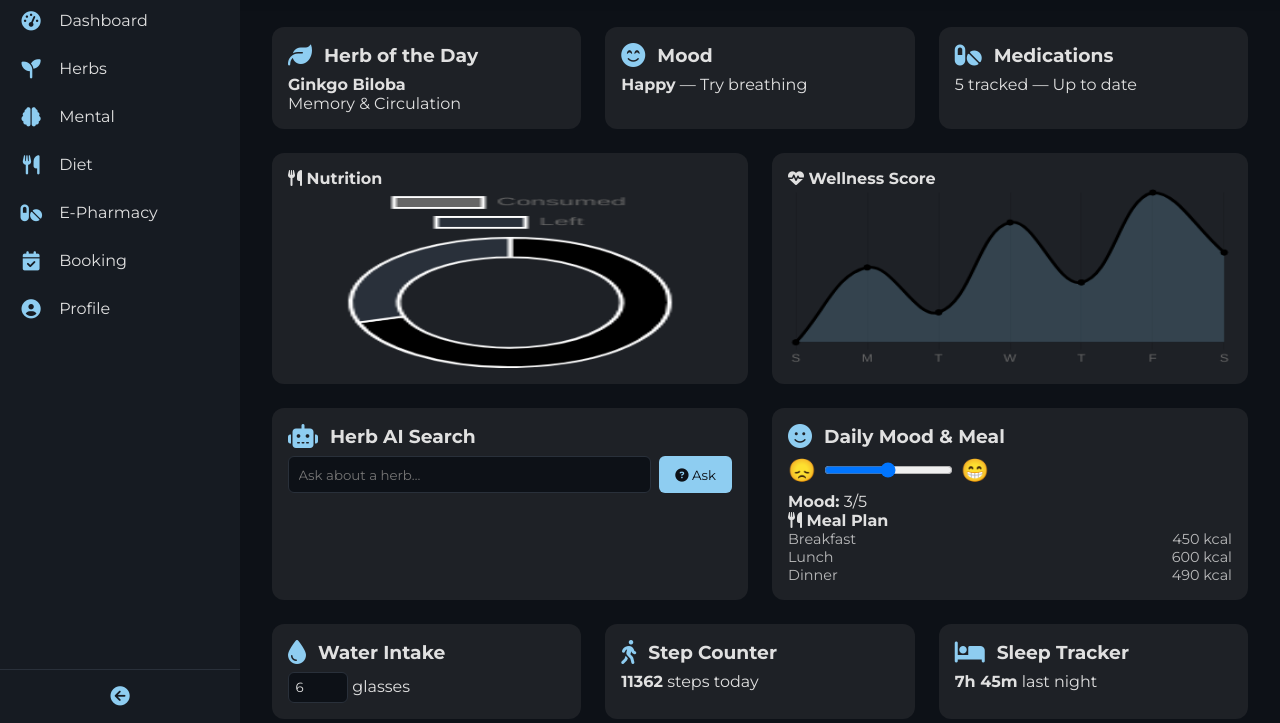
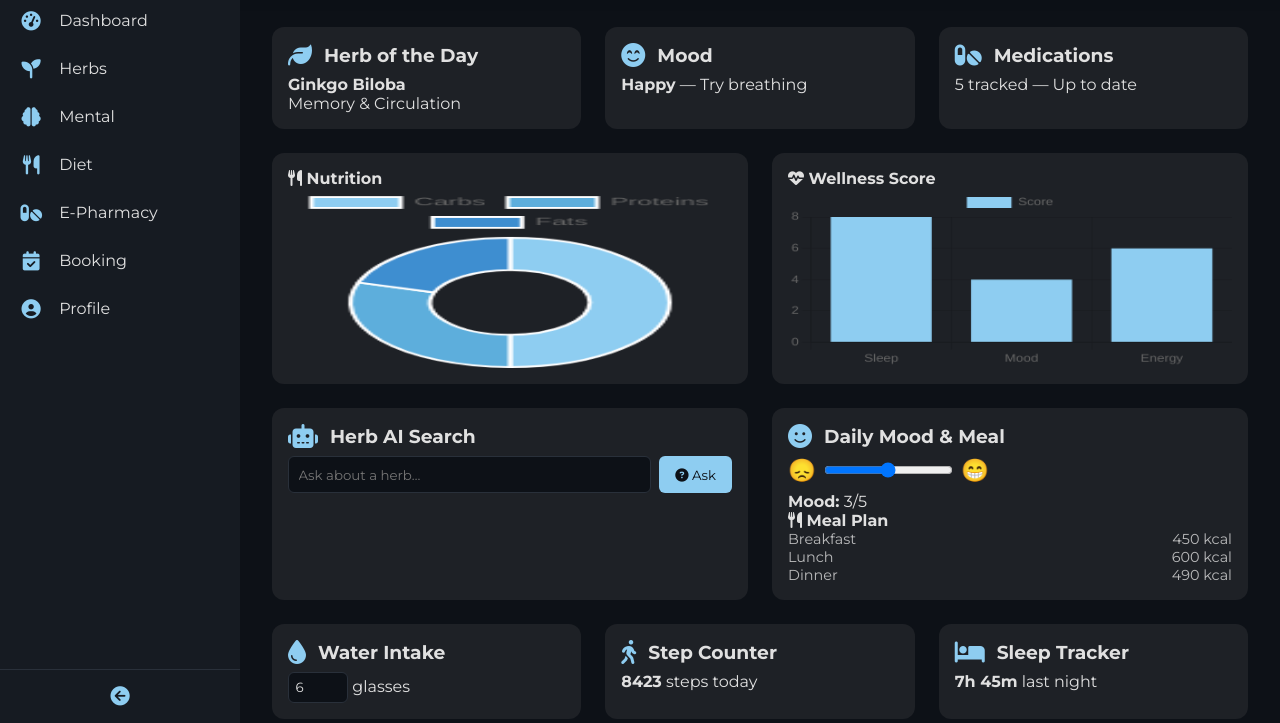
Before and after one commit to jvo-james/vitra, a plain HTML site: page dashboard.html in a window 1280 px wide. Shown: the part 77-800 px from the top of the page. Drawn offline with nearby package versions, Linux system fonts and the light colour scheme.

Commit message:
Update dashboard.html

```diff
--- a/dashboard.html
+++ b/dashboard.html
@@ -216,6 +216,64 @@
       </div>
     </div>
   </div>
+<script>
+  // Sidebar toggle
+  document.getElementById("toggleSidebarBtn").onclick = () => {
+    document.getElementById("sidebar").classList.toggle("collapsed");
+  };
+
+  // Theme toggle
+  document.getElementById("themeToggle").onclick = () => {
+    document.documentElement.classList.toggle("light");
+    const icon = document.getElementById("themeToggle");
+    icon.classList.toggle("fa-moon");
+    icon.classList.toggle("fa-sun");
+  };
+
+  // Mood slider update
+  const moodSlider = document.getElementById("moodSlider");
+  const moodValue = document.getElementById("moodValue");
+  moodSlider.addEventListener("input", () => {
+    moodValue.textContent = moodSlider.value;
+  });
+
+  // AI Search (placeholder logic)
+  document.getElementById("askAI").onclick = () => {
+    const query = document.getElementById("herbQuery").value.trim();
+    const responseBox = document.getElementById("aiResponse");
+    if (!query) {
+      responseBox.innerText = "Please enter a herb to search.";
+    } else {
+      // Simulate a response (replace this with real backend integration)
+      responseBox.innerText = `Looking up information for "${query}"...`;
+      // You could connect this to an API like ChatGPT, or a herb database.
+    }
+  };
+
+  // Example Chart.js initialization
+  const nutritionChart = new Chart(document.getElementById("nutritionChart"), {
+    type: 'doughnut',
+    data: {
+      labels: ['Carbs', 'Proteins', 'Fats'],
+      datasets: [{
+        data: [50, 30, 20],
+        backgroundColor: ['#8ECDF1', '#5DAEDC', '#3E8ED0']
+      }]
+    }
+  });
+
+  const wellnessChart = new Chart(document.getElementById("wellnessChart"), {
+    type: 'bar',
+    data: {
+      labels: ['Sleep', 'Mood', 'Energy'],
+      datasets: [{
+        label: 'Score',
+        data: [8, 4, 6],
+        backgroundColor: '#8ECDF1'
+      }]
+    }
+  });
+</script>
 
   <script>
     // Sidebar collapse
```
